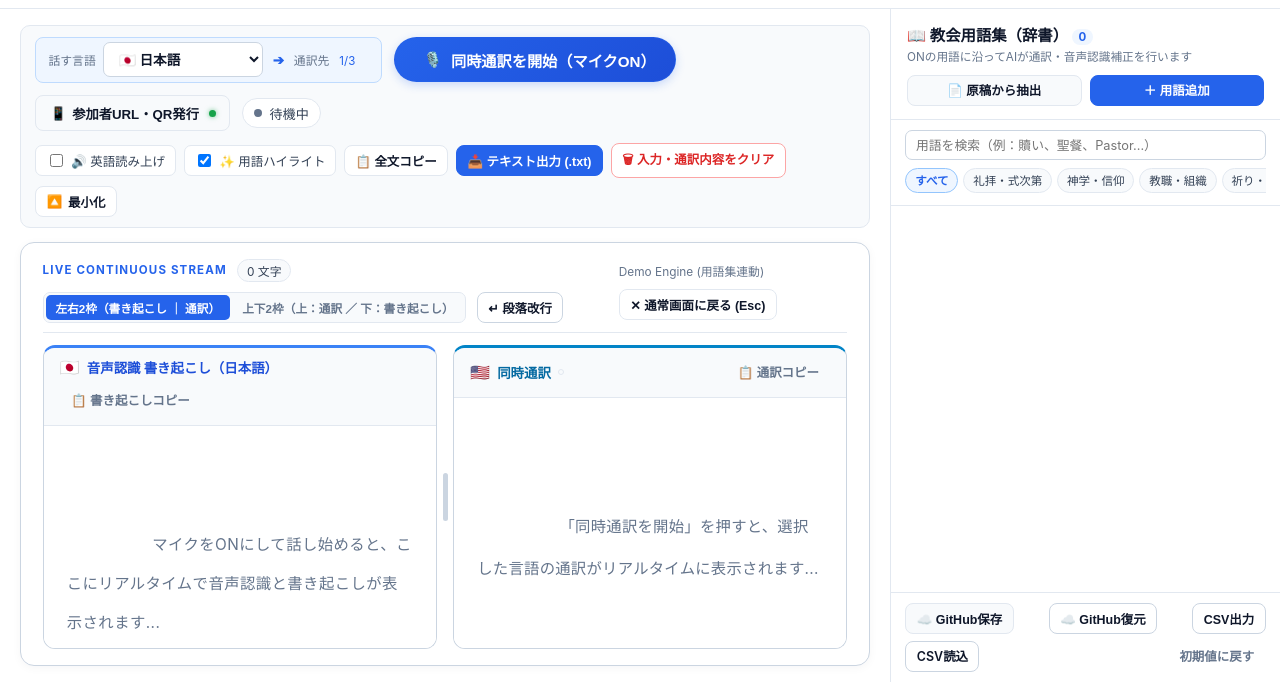
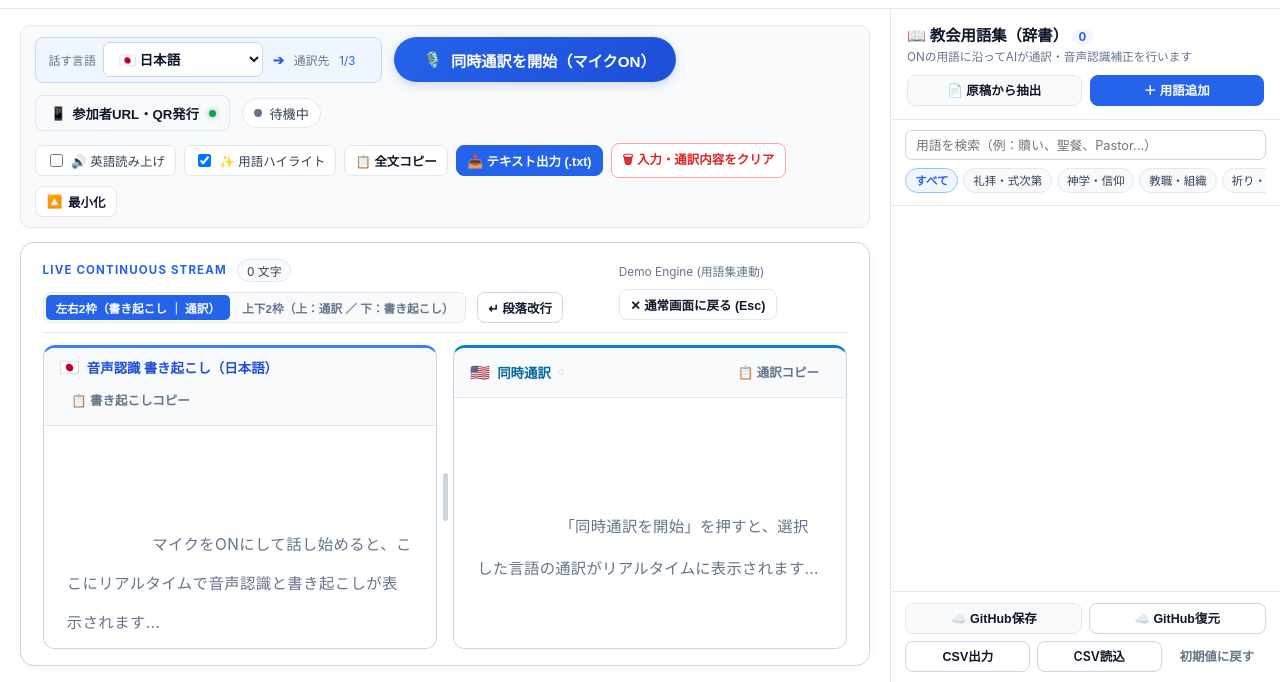
Before and after one commit to kmats1014/lds-interpret, a website: page index.html in a window 1280 px wide. Shown: the part 118-800 px from the top of the page. Drawn offline with Linux system fonts and the light colour scheme.

Commit message:
Improve layout for settings fields and glossary footer buttons

```diff
--- a/index.html
+++ b/index.html
@@ -314,23 +314,27 @@
       <div class="glossary-list" id="glossaryListContainer"></div>
 
       <!-- 辞書インポート / エクスポート / リセット / GitHubバックアップ -->
-      <div class="sidebar-footer" style="flex-wrap: wrap;">
-        <button type="button" id="backupGlossaryGithubBtn" class="btn btn-compact btn-secondary" title="現在の用語集をGitHubリポジトリ（glossary-backup.json）に保存します">
+      <div class="sidebar-footer" style="flex-direction: column; align-items: stretch; gap: 0.45rem;">
+        <div style="display: flex; gap: 0.4rem;">
+          <button type="button" id="backupGlossaryGithubBtn" class="btn btn-compact btn-secondary" style="flex: 1;" title="現在の用語集をGitHubリポジトリ（glossary-backup.json）に保存します">
             ☁️ GitHub保存
           </button>
-        <button type="button" id="restoreGlossaryGithubBtn" class="btn btn-compact btn-outline" title="GitHubリポジトリ上のバックアップから用語集を復元します">
+          <button type="button" id="restoreGlossaryGithubBtn" class="btn btn-compact btn-outline" style="flex: 1;" title="GitHubリポジトリ上のバックアップから用語集を復元します">
             ☁️ GitHub復元
           </button>
-        <button type="button" id="exportGlossaryCsvBtn" class="btn btn-compact btn-outline" title="用語集をCSV形式で書き出します（Excel等で編集可能）">
+        </div>
+        <div style="display: flex; gap: 0.4rem; align-items: center; justify-content: space-between;">
+          <button type="button" id="exportGlossaryCsvBtn" class="btn btn-compact btn-outline" style="flex: 1;" title="用語集をCSV形式で書き出します（Excel等で編集可能）">
             CSV出力
           </button>
-        <label class="btn btn-compact btn-outline file-upload-label" title="CSVまたはJSONファイルから用語集を一括読み込みします">
+          <label class="btn btn-compact btn-outline file-upload-label" style="flex: 1;" title="CSVまたはJSONファイルから用語集を一括読み込みします">
             CSV読込
             <input type="file" id="importGlossaryFileInput" accept=".csv,.json" hidden />
           </label>
           <button type="button" id="resetGlossaryBtn" class="btn btn-compact btn-ghost" title="初期のプロテスタント教会用語集に戻します">
             初期値に戻す
           </button>
+        </div>
       </div>
     </aside>
   </main>
@@ -481,7 +485,6 @@
           </small>
         </div>
 
-        <div class="form-row-2col">
         <div class="form-field">
           <label for="churchNameInput">教会名（任意・プロンプトに反映）</label>
           <input
@@ -505,7 +508,7 @@
           <small class="field-hint">読点や息継ぎごとに素早く通訳を開始する文字数目安です（初期値: 26文字）。</small>
         </div>
 
-          <hr style="border: none; border-top: 1px solid var(--border-color); margin: 0.75rem 0;" />
+        <hr style="border: none; border-top: 1px solid var(--border-subtle); margin: 0.25rem 0;" />
 
         <div class="form-field">
           <label for="githubRepoInput">☁️ GitHub 辞書バックアップ先リポジトリ</label>
@@ -533,7 +536,6 @@
             </button>
           </div>
           <small class="field-hint">※ 公開リポジトリからの「GitHub復元」はトークン不要です。「GitHub保存」を使う場合のみ <code>Contents: Read &amp; write</code> 権限のトークンを入力してください。</small>
-          </div>
         </div>
       </div>
 
```
Lines whose indentation alone changed are shown as unchanged.
